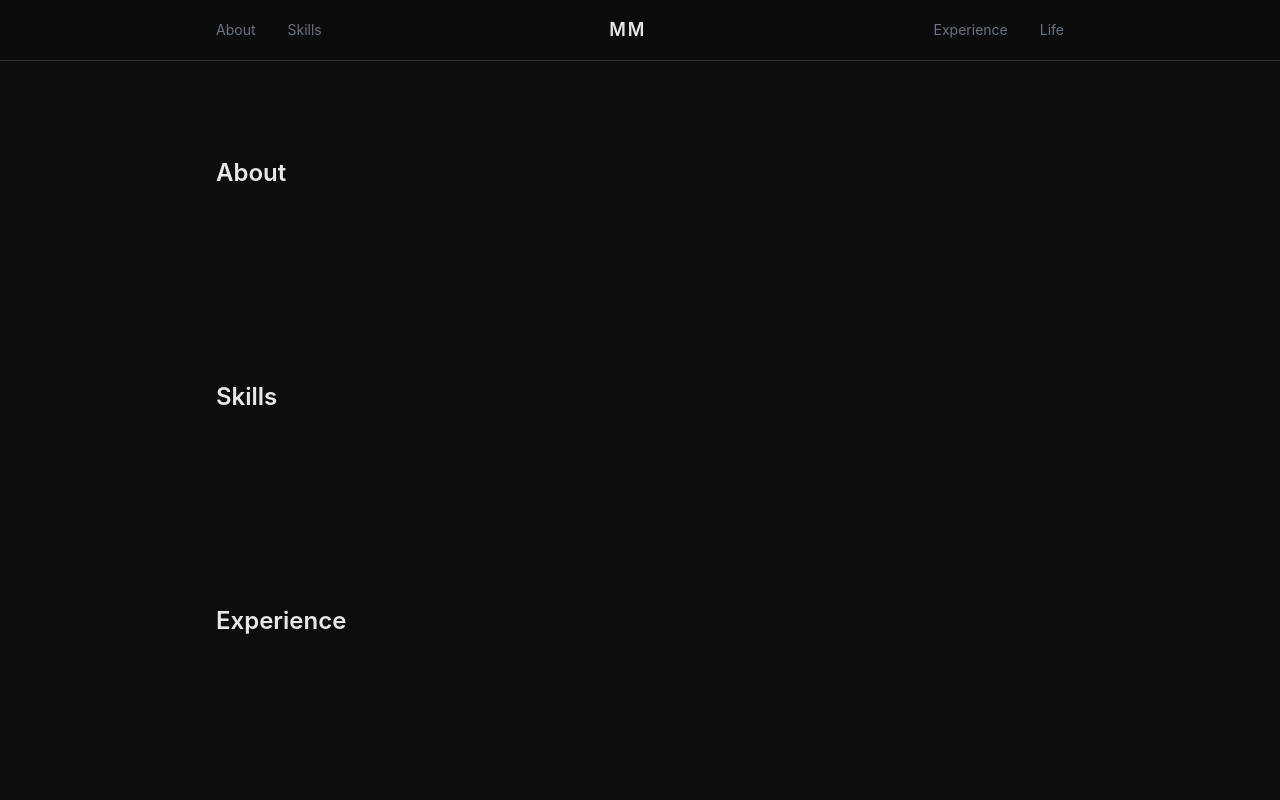
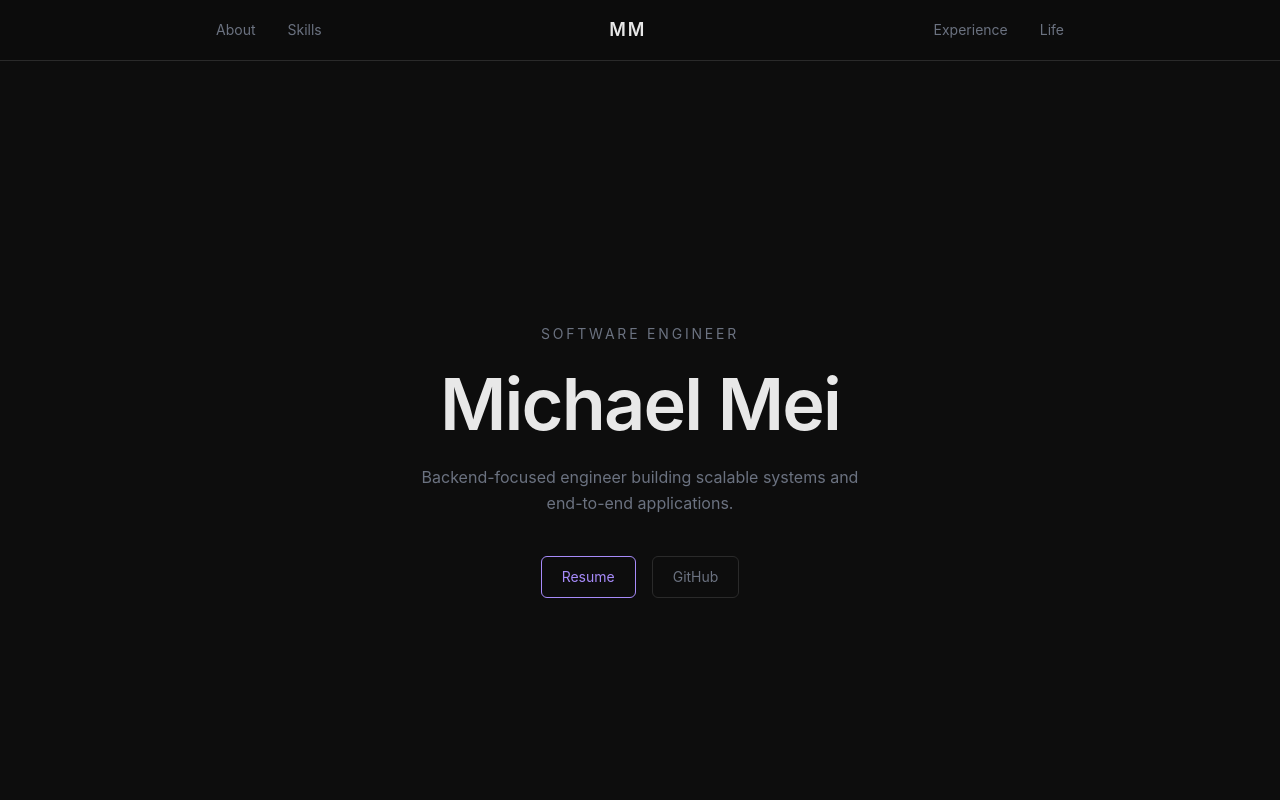
Before and after one commit to mikewm2001/portfolio, a React (Vite) app in the folder personal-landing-page/: page / in a window 1280 px wide. Shown: the top 800 px of the page. Built offline with nearby package versions, Linux system fonts and the light colour scheme.

Commit message:
feat: implement hero section with layout and styling

```diff
--- a/personal-landing-page/src/App.tsx
+++ b/personal-landing-page/src/App.tsx
@@ -1,4 +1,5 @@
 import Navbar from './components/Navbar';
+import Hero from './components/Hero';
 import Section from './components/Section';
 
 export default function App() {
@@ -7,6 +8,8 @@ export default function App() {
       <Navbar />
 
       <main>
+        <Hero />
+
         <Section id="about">
           <h2 className="text-2xl font-semibold text-[var(--color-text)]">About</h2>
         </Section>
--- /dev/null
+++ b/personal-landing-page/src/components/Hero.tsx
@@ -0,0 +1,48 @@
+const GITHUB_URL = 'https://github.com/mikewm2001';
+
+export default function Hero() {
+  return (
+    <section className="relative flex min-h-screen items-center justify-center overflow-hidden">
+      {/* radial violet bloom fading into the dark base */}
+      <div
+        className="absolute inset-0 -z-10"
+        style={{
+          background:
+            'radial-gradient(ellipse 80% 60% at 50% 0%, rgba(167,139,250,0.08) 0%, transparent 70%), var(--color-bg)',
+        }}
+      />
+
+      <div className="flex flex-col items-center gap-6 px-6 text-center">
+        <p className="text-sm tracking-[0.2em] uppercase text-[var(--color-muted)]">
+          Software Engineer
+        </p>
+
+        <h1 className="text-6xl font-semibold tracking-tight text-[var(--color-text)] sm:text-7xl">
+          Michael Mei
+        </h1>
+
+        <p className="max-w-md text-base leading-relaxed text-[var(--color-muted)]">
+          Backend-focused engineer building scalable systems and end-to-end applications.
+        </p>
+
+        <div className="mt-4 flex gap-4">
+          <a
+            href="/resume.pdf"
+            download
+            className="rounded-md border border-[var(--color-accent)] px-5 py-2.5 text-sm text-[var(--color-accent)] transition-colors hover:bg-[var(--color-accent)] hover:text-[var(--color-bg)]"
+          >
+            Resume
+          </a>
+          <a
+            href={GITHUB_URL}
+            target="_blank"
+            rel="noopener noreferrer"
+            className="rounded-md border border-[var(--color-border)] px-5 py-2.5 text-sm text-[var(--color-muted)] transition-colors hover:border-[var(--color-text)] hover:text-[var(--color-text)]"
+          >
+            GitHub
+          </a>
+        </div>
+      </div>
+    </section>
+  );
+}
```
